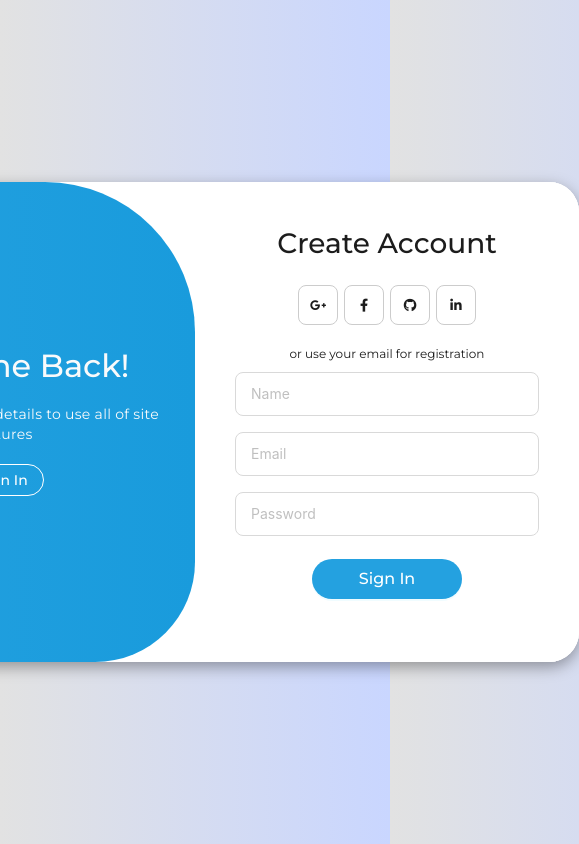
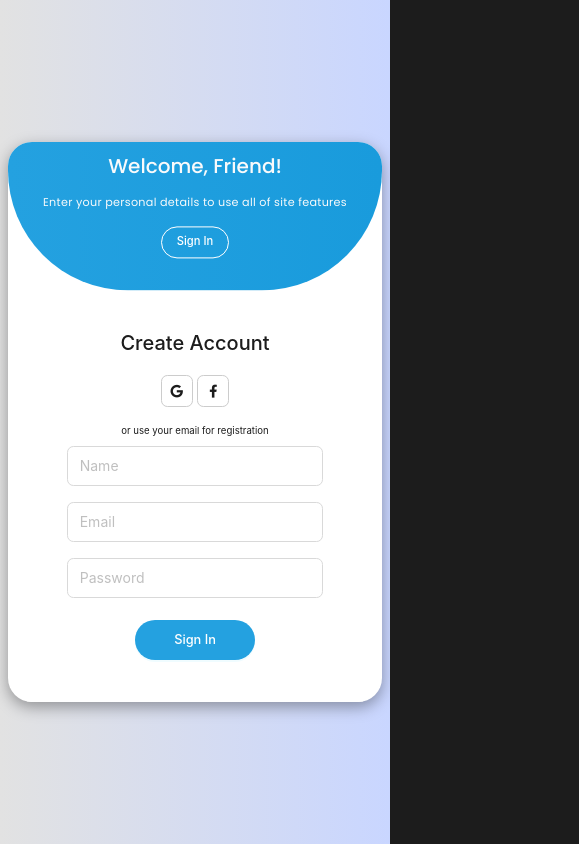
Before and after one commit to beanomen4/aipro, a React (Vite) app: page /auth in a window 390 px wide. Both pictures are taken after a click on the button "Sign Up". Shown: the whole page, 579 px wide, since content can reach past the window. Built offline with nearby package versions, Linux system fonts and the light colour scheme.

Commit message:
auth page [adaptive 1400px> <320px], pageNotFound, errorFallback page (#5)

```diff
--- a/src/App.jsx
+++ b/src/App.jsx
@@ -1,14 +1,13 @@
 import { BrowserRouter, Navigate, Route, Routes } from "react-router-dom";
 
 import AppLayout from "./ui/AppLayout";
-import Dashboard from "./pages/Dashboard";
 import Account from "./pages/Account";
 import Login from "./pages/Login";
 import Signup from "./pages/Signup";
-import PageNotFound from "./pages/PageNotFound";
 import Profile from "./pages/Profile/Profile";
 
 import Auth from "./pages/Auth/Auth";
+import PageNotFound from "./pages/PageNotFound/PageNotFound";
 
 function App() {
   return (
@@ -16,9 +15,8 @@ function App() {
       <BrowserRouter>
         <Routes>
           <Route element={<AppLayout />}>
-            <Route index element={<Navigate replace to="dashboard" />} />
+            <Route index element={<Navigate replace to="profile" />} />
             <Route path="profile" element={<Profile />} />
-            <Route path="dashboard" element={<Dashboard />} />
             <Route path="account" element={<Account />} />
           </Route>
 
--- a/src/index.css
+++ b/src/index.css
@@ -23,3 +23,10 @@ h5,
 h6 {
   margin: 0;
 }
+
+@media screen and (max-width: 768px) {
+  html {
+    /* 16px * 50 / 100 = 8px */
+    font-size: 50%;
+  }
+}
--- a/src/main.jsx
+++ b/src/main.jsx
@@ -4,7 +4,7 @@ import { ErrorBoundary } from "react-error-boundary";
 import { ConfigProvider } from "antd";
 
 import App from "./App.jsx";
-import ErrorFallback from "./ui/ErrorFallback.jsx";
+import ErrorFallback from "./pages/ErrorFallback/ErrorFallback.jsx";
 
 import "antd/dist/reset.css";
 import "./index.css";
--- a/src/pages/Auth/Auth.jsx
+++ b/src/pages/Auth/Auth.jsx
@@ -17,6 +17,7 @@ function Auth() {
   };
 
   return (
+    <div className="auth">
       <div className={`auth__container ${isActive ? "auth__active" : ""}`}>
         <div className="auth__form-container auth__sign-up">
           <Form
@@ -29,16 +30,10 @@ function Auth() {
 
             <div className="auth__social-icons">
               <a href="#" className="auth__icon">
-              <i className="fa-brands fa-google-plus-g"></i>
+                <i className="fa-brands fa-google"></i>
               </a>
               <a href="#" className="auth__icon">
                 <i className="fa-brands fa-facebook-f"></i>
-            </a>
-            <a href="#" className="auth__icon">
-              <i className="fa-brands fa-github"></i>
-            </a>
-            <a href="#" className="auth__icon">
-              <i className="fa-brands fa-linkedin-in"></i>
               </a>
             </div>
 
@@ -116,16 +111,10 @@ function Auth() {
 
             <div className="auth__social-icons">
               <a href="#" className="auth__icon">
-              <i className="fa-brands fa-google-plus-g"></i>
+                <i className="fa-brands fa-google"></i>
               </a>
               <a href="#" className="auth__icon">
                 <i className="fa-brands fa-facebook-f"></i>
-            </a>
-            <a href="#" className="auth__icon">
-              <i className="fa-brands fa-github"></i>
-            </a>
-            <a href="#" className="auth__icon">
-              <i className="fa-brands fa-linkedin-in"></i>
               </a>
             </div>
 
@@ -174,7 +163,12 @@ function Auth() {
             </Form.Item>
 
             <Form.Item
-            style={{ width: "100%", display: "grid", placeItems: "center" }}
+              style={{
+                width: "100%",
+                display: "grid",
+                placeItems: "center",
+                marginBottom: 0,
+              }}
             >
               <Button
                 type="primary"
@@ -192,7 +186,7 @@ function Auth() {
         <div className="auth__toggle-container">
           <div className="auth__toggle">
             <div className="auth__toggle-panel auth__toggle-left">
-            <h1>Welcome Back!</h1>
+              <h1>Welcome, Friend!</h1>
               <p>Enter your personal details to use all of site features</p>
               <Button
                 ghost
@@ -208,7 +202,7 @@ function Auth() {
             </div>
 
             <div className="auth__toggle-panel auth__toggle-right">
-            <h1>Welcome, Friend!</h1>
+              <h1>Welcome Back!</h1>
               <p>Enter your personal details to use all of site features</p>
               <Button
                 ghost
@@ -225,6 +219,7 @@ function Auth() {
           </div>
         </div>
       </div>
+    </div>
   );
 }
 
--- a/src/pages/Auth/Auth.scss
+++ b/src/pages/Auth/Auth.scss
@@ -1,31 +1,26 @@
-* {
-  font-family: "Montserrat", sans-serif;
-}
-
-body {
+.auth {
   height: 100vh;
   display: flex;
   align-items: center;
   justify-content: center;
   flex-direction: column;
+  padding: 0 1rem;
   background: linear-gradient(to right, #e2e2e2, #c9d6ff);
-}
 
-.auth {
   &__container {
-    width: 768px;
+    width: 76.8rem;
     max-width: 100%;
-    min-height: 480px;
+    min-height: 48rem;
     position: relative;
-    border-radius: 30px;
+    border-radius: 3rem;
     box-shadow: 0 5px 15px rgba(0, 0, 0, 0.35);
     background-color: #fff;
     overflow: hidden;
 
     p {
-      margin: 20px 0;
-      font-size: 14px;
-      line-height: 20px;
+      margin: 2rem 0;
+      font-size: 1.4rem;
+      line-height: 2rem;
       letter-spacing: 0.3px;
     }
 
@@ -38,7 +33,8 @@ body {
 
     span {
       color: #1c1c1c;
-      font-size: 12px;
+      font-size: 1.2rem;
+      text-align: center;
     }
 
     form {
@@ -88,15 +84,15 @@ body {
   }
 
   &__social-icons {
-    margin: 20px 0;
+    margin: 2rem 0;
 
     a {
-      width: 40px;
-      height: 40px;
+      width: 4rem;
+      height: 4rem;
       display: inline-flex;
       justify-content: center;
       align-items: center;
-      margin: 0 3px;
+      margin: 0 0.3rem;
       border: 1px solid #ccc;
       border-radius: 20%;
     }
@@ -108,14 +104,14 @@ body {
     position: absolute;
     top: 0;
     left: 50%;
-    border-radius: 150px 0 0 100px;
+    border-radius: 15rem 0 0 10rem;
     overflow: hidden;
     transition: all 0.6s ease-in-out;
-    z-index: 1000;
+    z-index: 999;
   }
 
   &__container.auth__active &__toggle-container {
-    border-radius: 0 150px 100px 0;
+    border-radius: 0 15rem 10rem 0;
     transform: translateX(-100%);
   }
 
@@ -142,7 +138,7 @@ body {
     justify-content: center;
     align-items: center;
     flex-direction: column;
-    padding: 0 30px;
+    padding: 0 3rem;
     text-align: center;
     transform: translateX(0);
     transition: all 0.6s ease-in-out;
@@ -166,23 +162,23 @@ body {
   }
 
   &__button {
-    width: 150px;
+    width: 15rem;
     display: grid;
     place-content: center;
-    margin-top: 5px;
+    margin-top: 0.5rem;
 
     span {
       color: #fff !important;
-      font-size: 16px;
+      font-size: 1.6rem;
       font-weight: 500;
     }
 
     &--toggle {
-      padding: 0 30px;
+      padding: 0 3rem;
 
       span {
         color: #fff !important;
-        font-size: 14px;
+        font-size: 1.4rem;
         font-weight: 500;
       }
     }
@@ -190,8 +186,56 @@ body {
 
   &__input {
     margin: 8px 0;
-    padding: 10px 15px;
-    border-radius: 8px;
+    padding: 1rem 1.5rem;
+    border-radius: 0.8rem;
+  }
+}
+
+@media screen and (max-width: 576px) {
+  .auth h1 {
+    font-size: 2.5rem;
+  }
+}
+
+@media screen and (max-width: 425px) {
+  .auth {
+    &__container {
+      min-height: 70rem;
+    }
+
+    &__form-container {
+      width: 100%;
+      display: grid;
+      display: flex;
+      justify-content: center;
+
+      form {
+        width: 90%;
+        height: 70%;
+      }
+    }
+
+    &__toggle-container {
+      width: 100%;
+      height: 30%;
+      top: initial;
+      bottom: 0;
+      left: 0;
+      border-radius: 15rem 15rem 0 0;
+    }
+
+    &__container.auth__active &__sign-in {
+      transform: translateY(100%);
+    }
+
+    &__container.auth__active &__sign-up {
+      transform: translateY(30%);
+    }
+
+    &__container.auth__active &__toggle-container {
+      border-radius: 0 0 15rem 15rem;
+      transform: translateY(-245%);
+    }
   }
 }
 
--- a/src/pages/Dashboard.jsx
+++ /dev/null
@@ -1,16 +0,0 @@
-import { Button } from "antd";
-
-import "../styles/dashboard.css";
-
-function Dashboard() {
-  return (
-    // return one element or react fragment (convention)
-    <>
-      <h1 className="title-h1">Dashboard page</h1>
-      <Button type="primary">Test</Button>
-      <h2>h2</h2>
-    </>
-  );
-}
-
-export default Dashboard;
--- a/src/ui/ErrorFallback.jsx
+++ b/src/pages/ErrorFallback/ErrorFallback.jsx
@@ -1,12 +1,15 @@
 import { Button } from "antd";
+import "./ErrorFallback.scss";
 
 function ErrorFallback({ error, resetErrorBoundary }) {
   return (
-    <>
+    <div className="error-fallback">
       <h1>Something went wrong 😕</h1>
       <p>{error.message}</p>
-      <Button type="primary" onClick={resetErrorBoundary}>Try again</Button>
-    </>
+      <Button type="primary" onClick={resetErrorBoundary}>
+        Try again
+      </Button>
+    </div>
   );
 }
 
--- /dev/null
+++ b/src/pages/ErrorFallback/ErrorFallback.scss
@@ -0,0 +1,19 @@
+.error-fallback {
+  height: 100vh;
+  display: flex;
+  flex-direction: column;
+  justify-content: center;
+  align-items: center;
+  row-gap: 2rem;
+  padding: 0 4rem;
+  text-align: center;
+
+  h1 {
+    margin-bottom: 2rem;
+  }
+
+  p {
+    margin: 0;
+    line-height: 1.4;
+  }
+}
--- a/src/pages/PageNotFound.jsx
+++ b/src/pages/PageNotFound/PageNotFound.jsx
@@ -1,18 +1,19 @@
 import { Button } from "antd";
 
-import { useMoveBack } from "../hooks/useMoveBack";
+import { useMoveBack } from "../../hooks/useMoveBack";
+import "./PageNotFound.scss";
 
 function PageNotFound() {
   const moveBack = useMoveBack();
 
   return (
-    <>
+    <div className="not-found">
       <h1>Looking for something? 🔍</h1>
       <p>We could not find the page that you are looking for!</p>
       <Button type="primary" onClick={moveBack}>
         &larr; Head back
       </Button>
-    </>
+    </div>
   );
 }
 
--- /dev/null
+++ b/src/pages/PageNotFound/PageNotFound.scss
@@ -0,0 +1,19 @@
+.not-found {
+  height: 100vh;
+  display: flex;
+  flex-direction: column;
+  justify-content: center;
+  align-items: center;
+  row-gap: 2rem;
+  padding: 0 4rem;
+  text-align: center;
+
+  h1 {
+    margin-bottom: 2rem;
+  }
+
+  p {
+    margin: 0;
+    line-height: 1.4;
+  }
+}
--- a/src/styles/dashboard.css
+++ /dev/null
@@ -1,3 +0,0 @@
-.title-h1 {
-  color: cyan;
-}
```
Lines whose indentation alone changed are shown as unchanged.
